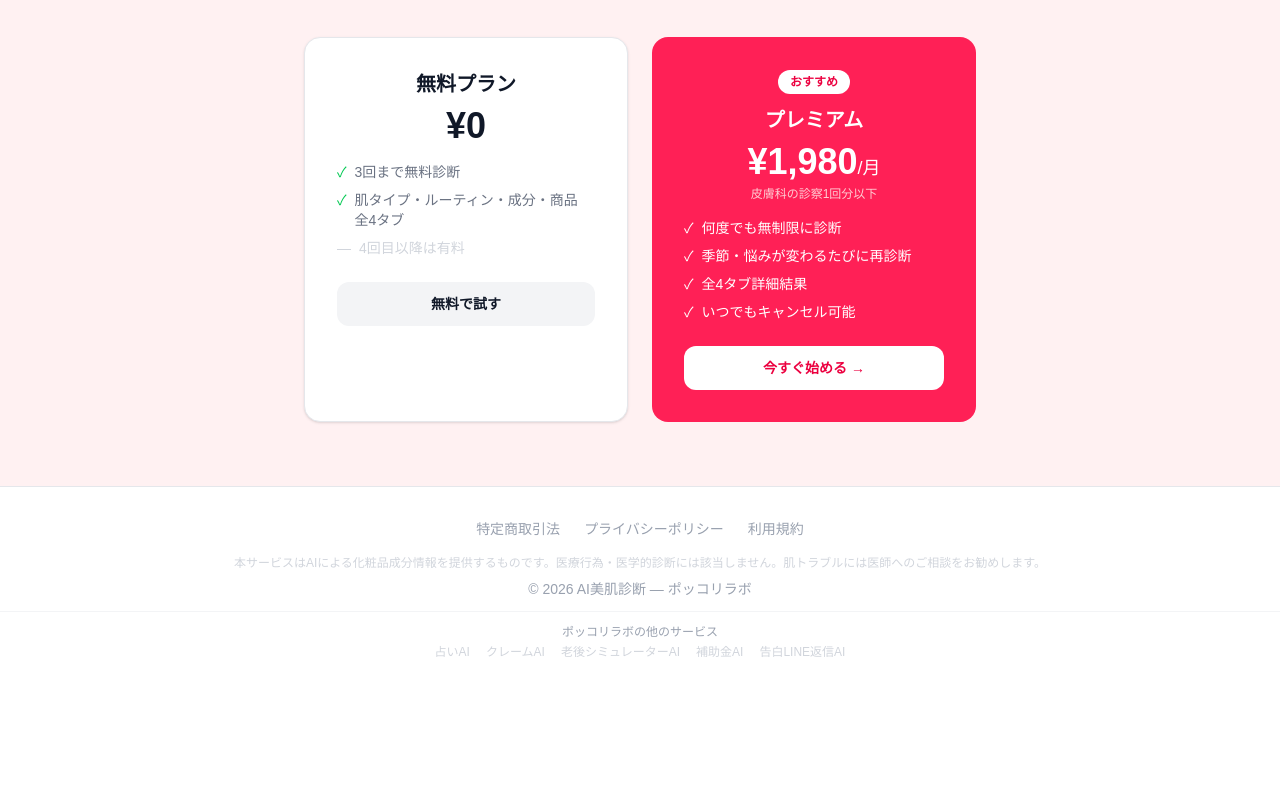
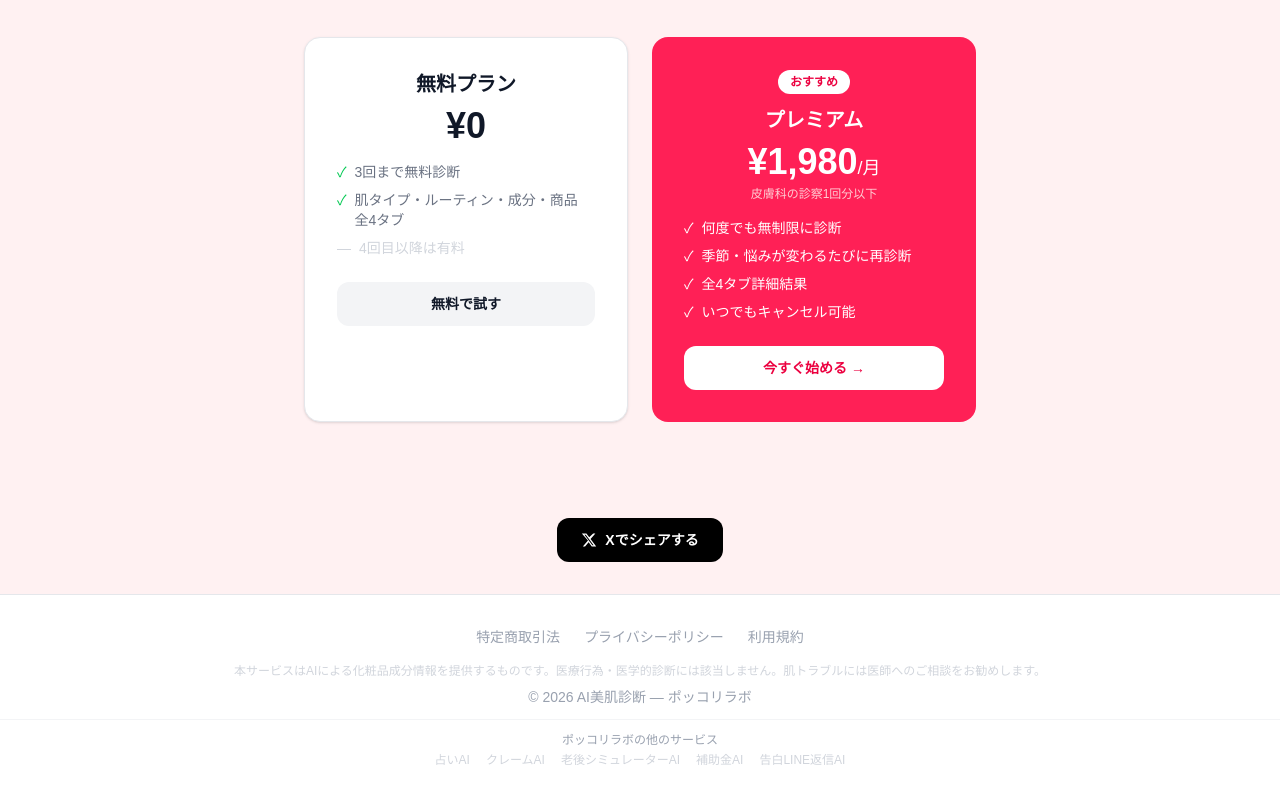
Before and after one commit to pokkori/hada-ai, a Next.js app: page / in a window 1280 px wide. Shown: the part 4077-4877 px from the top of the page. Before the commit the page ends 4769 px from the top, so only its background shows below. Built offline with nearby package versions, Linux system fonts and the light colour scheme; no server answers.

Commit message:
feat(AI美肌診断): LPにXシェアボタン追加でスコア60→61

```diff
--- a/app/page.tsx
+++ b/app/page.tsx
@@ -532,6 +532,21 @@
         </div>
       </section>
 
+      {/* X Share */}
+      <section className="py-8 px-6 max-w-3xl mx-auto text-center">
+        <a
+          href={"https://twitter.com/intent/tweet?text=" + encodeURIComponent("AI美肌診断 — 肌タイプ・悩みを入力するだけでAIが成分・スキンケアルーティン・商品まで個別提案✨ 無料で試してみて！ → https://hada-ai.vercel.app #AI美肌診断 #スキンケア #美肌")}
+          target="_blank"
+          rel="noopener noreferrer"
+          className="inline-flex items-center gap-2 bg-black hover:bg-gray-800 text-white font-bold py-3 px-6 rounded-xl text-sm transition-colors"
+        >
+          <svg viewBox="0 0 24 24" className="w-4 h-4 fill-current">
+            <path d="M18.244 2.25h3.308l-7.227 8.26 8.502 11.24H16.17l-4.714-6.231-5.401 6.231H2.744l7.73-8.835L1.254 2.25H8.08l4.253 5.622zm-1.161 17.52h1.833L7.084 4.126H5.117z"/>
+          </svg>
+          Xでシェアする
+        </a>
+      </section>
+
       {/* Footer */}
       <footer className="border-t border-gray-200 py-8 text-center text-gray-400 text-sm bg-white">
         <div className="flex justify-center gap-6 mb-4">
```
